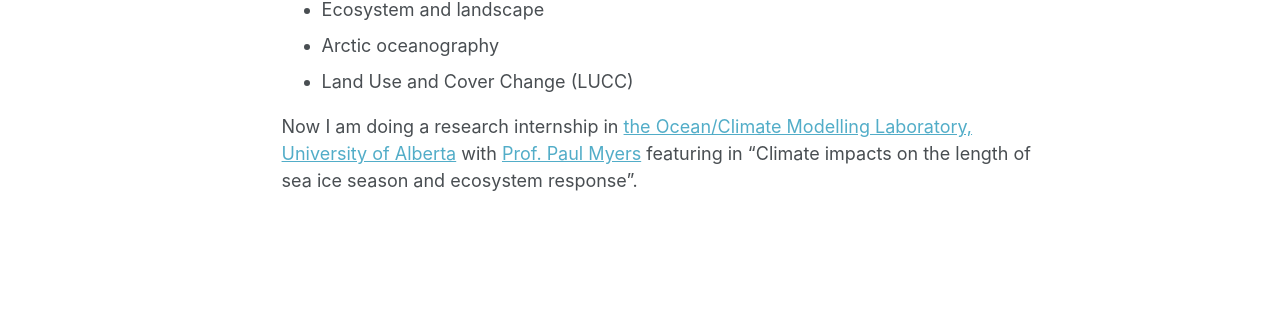
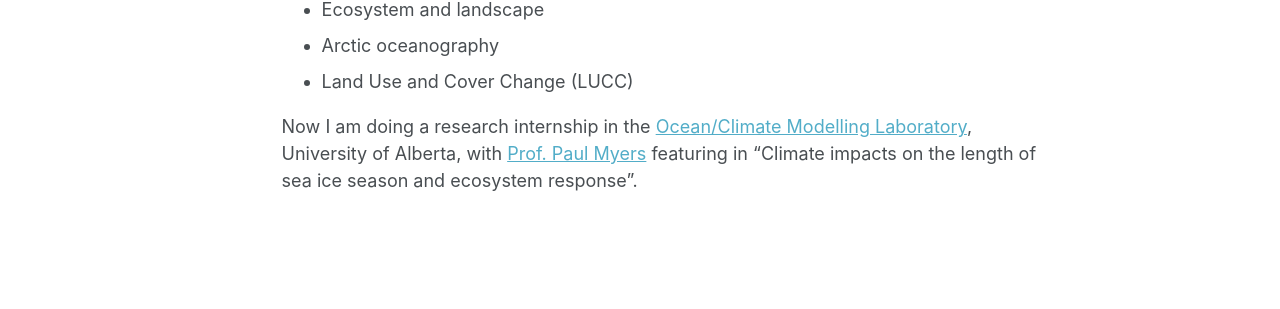
Before and after one commit to sigmundw/sigmundw.github.io, a Jekyll site: the page built from _pages/about.md, in a window 1280 px wide and 1315 px high. Shown: the part 699-1008 px from the top of the window. Built offline with Jekyll 4.4.1, drawn with Linux system fonts in a browser that asks for light colours.

```diff
--- a/_pages/about.md
+++ b/_pages/about.md
@@ -19,4 +19,4 @@ My research seeks to uncover the mechanisms by which climatic shifts impact the
 - Arctic oceanography
 - Land Use and Cover Change (LUCC)
 
-Now I am doing a research internship in [the Ocean/Climate Modelling Laboratory, University of Alberta](https://canadian-nemo-ocean-modelling-forum-commuity-of-practice.readthedocs.io/en/latest/Institutions/UofA/index.html#) with [Prof. Paul Myers](https://apps.ualberta.ca/directory/person/pmyers) featuring in “Climate impacts on the length of sea ice season and ecosystem response”.
+Now I am doing a research internship in the [Ocean/Climate Modelling Laboratory](https://canadian-nemo-ocean-modelling-forum-commuity-of-practice.readthedocs.io/en/latest/Institutions/UofA/index.html#), University of Alberta, with [Prof. Paul Myers](https://apps.ualberta.ca/directory/person/pmyers) featuring in “Climate impacts on the length of sea ice season and ecosystem response”.
```
